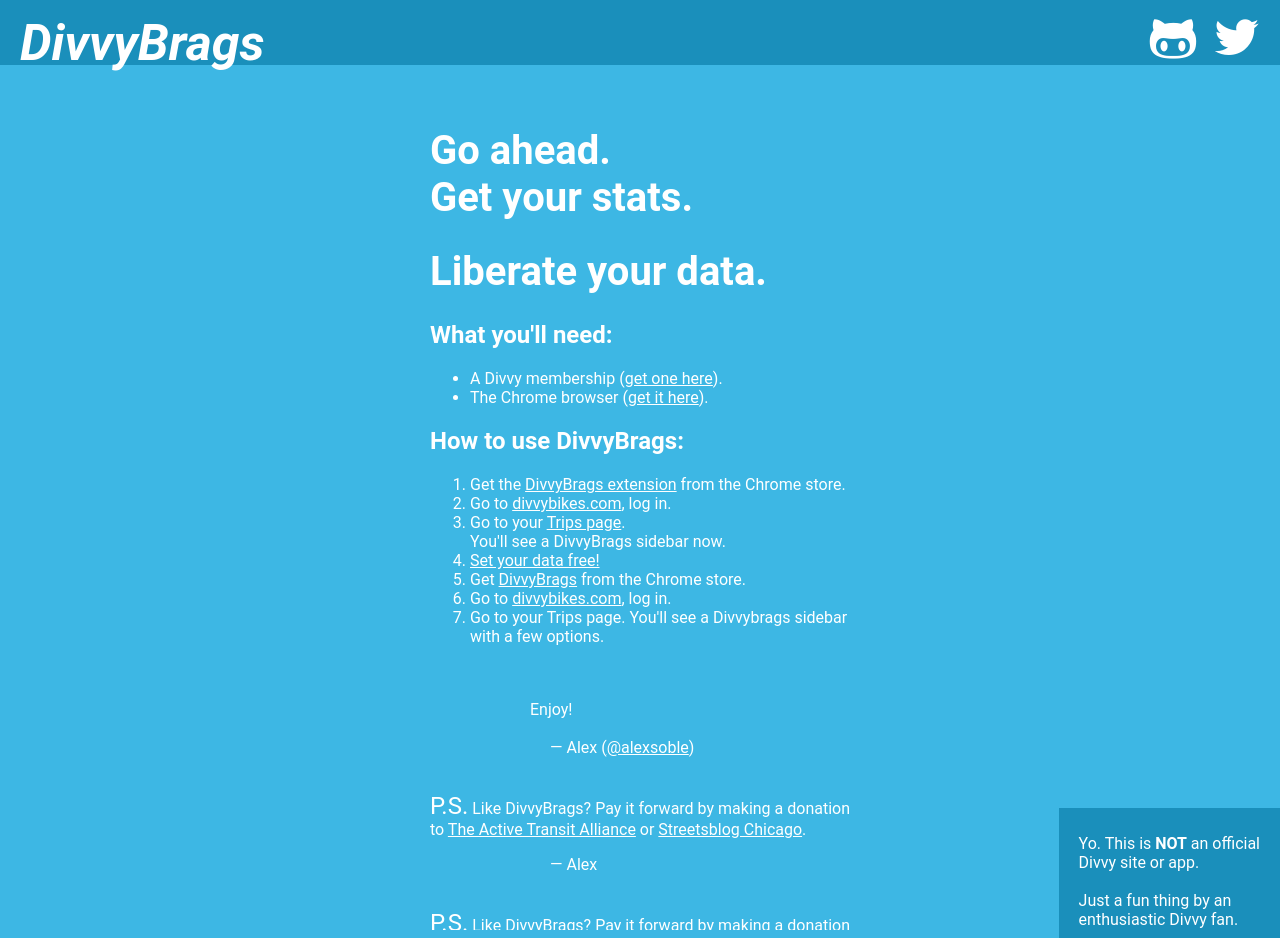
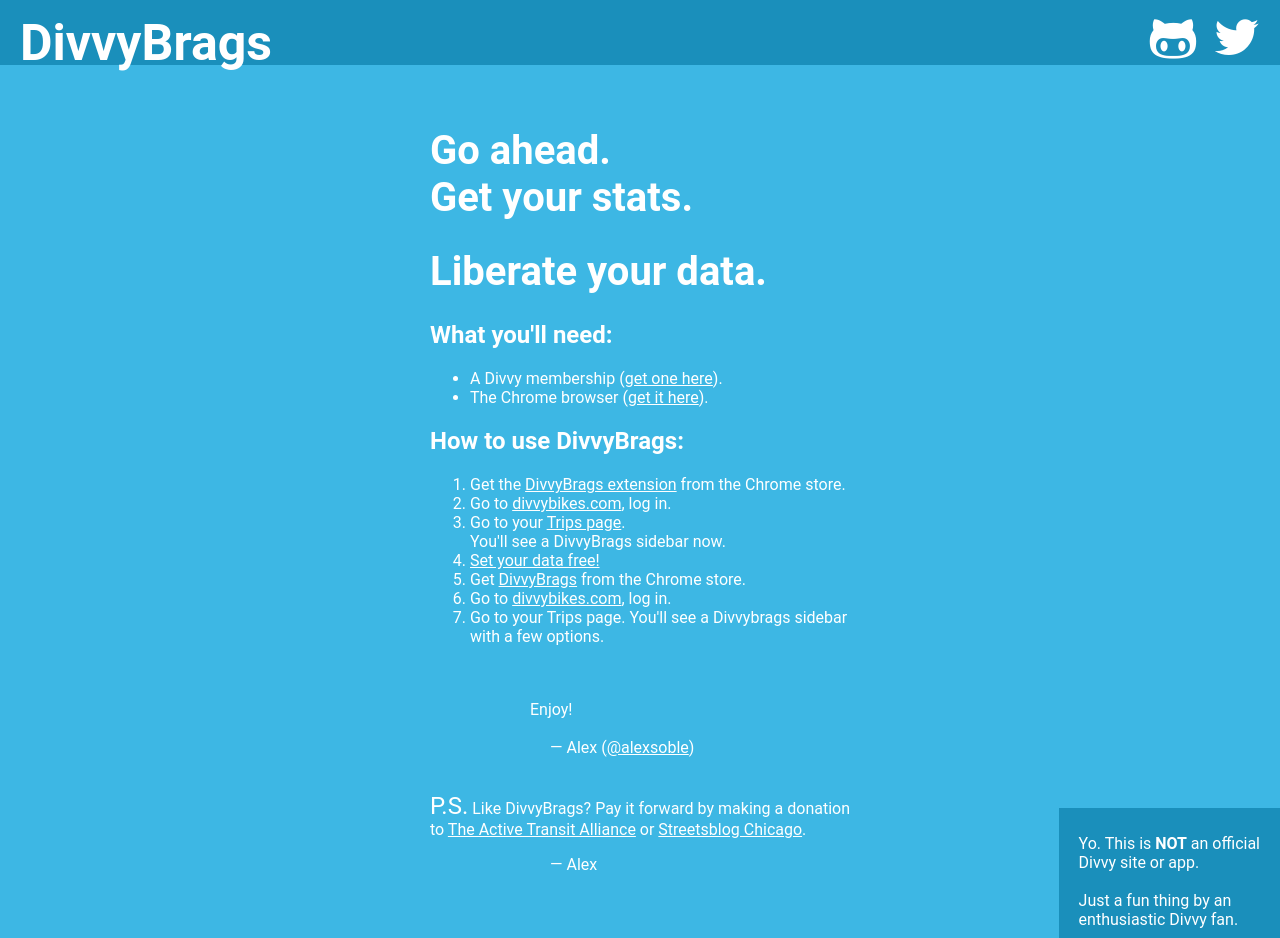
Before and after one commit to alexsoble/divvybrags-static, a Jekyll site: the page built from index.html, in a window 1280 px wide and 938 px high. Built offline with Jekyll 4.4.1, drawn with Linux system fonts in a browser that asks for light colours; nearby versions of some CDN libraries; some of the changed text lies outside the part shown.

Commit message:
Fixing a copy duplication; a little stylin, getting rid of DS_stores

```diff
--- a/_layouts/default.html
+++ b/_layouts/default.html
@@ -13,7 +13,7 @@
         <div id='header' class='sticky'>
           <span id='divvybrags-label'>
             <h1>
-              <strong><i>DivvyBrags</i></span></strong>
+              <strong>DivvyBrags</span></strong>
               <span class="left-side-icons">
                 <a href="https://github.com/alexsoble/divvybrags2"><i class="fa fa-github-alt"></i></a>
                 <a href="https://twitter.com/search?q=%23divvybrags"><i class="fa fa-twitter"></i></a>
--- a/index.html
+++ b/index.html
@@ -30,6 +30,4 @@
   <br/><br/>
   <p><span class="bigger-text">P.S.</span> Like DivvyBrags? Pay it forward by making a donation to <a href="https://www.activetrans.org/donate">The Active Transit Alliance</a> or <a href="http://chi.streetsblog.org/2013/12/19/donate-to-streetsblog-chicago-for-a-chance-to-win-a-sleek-new-lock/">Streetsblog Chicago</a>.</p>
   <span style="margin-left: 120px;">&mdash; Alex</span>
-  <br/><br/>
-  <p><span class="bigger-text">P.S.</span> Like DivvyBrags? Pay it forward by making a donation to <a href="https://www.activetrans.org/donate">The Active Transit Alliance</a> or <a href="http://chi.streetsblog.org/">Streetsblog Chicago</a>.</p>
 </div>
```
Also changed, not shown: 4 other files.
